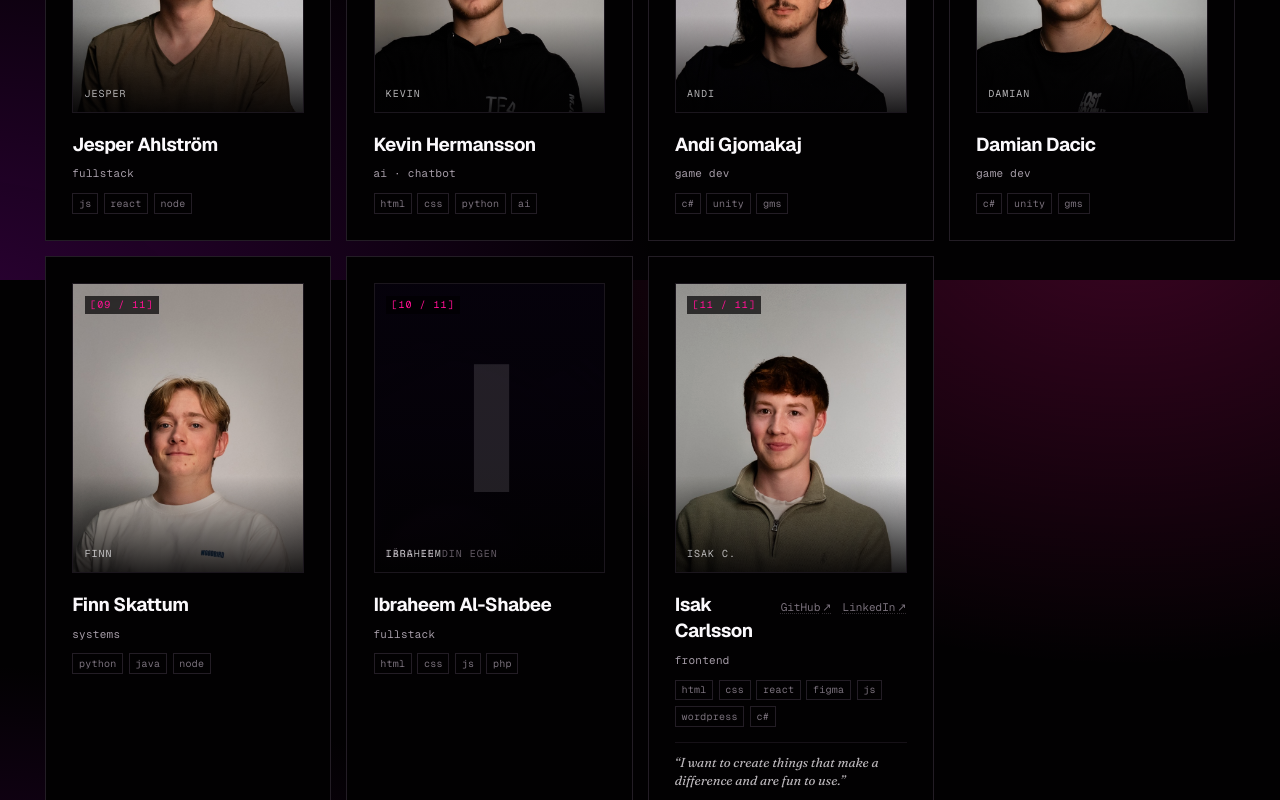
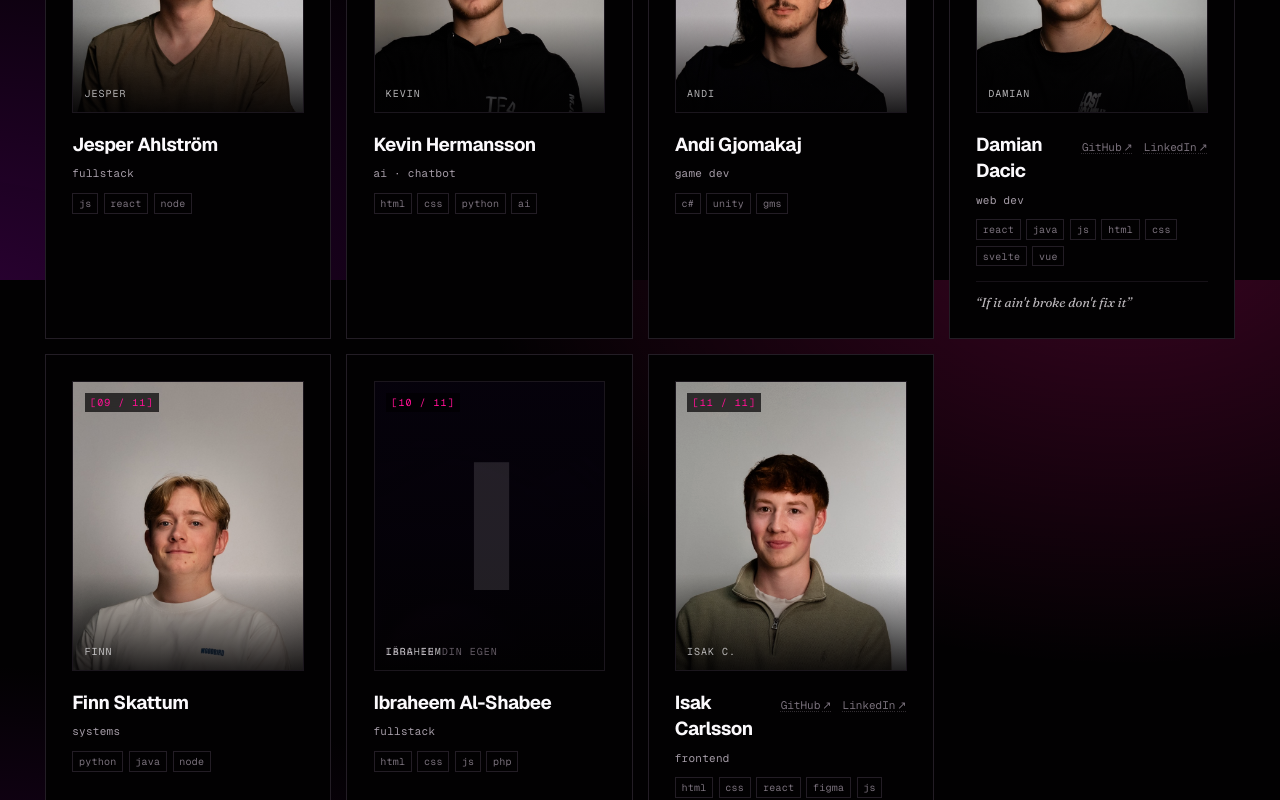
Before and after one commit to NTIG-Helsingborg/TE4_25-26_SITE, a React (Vite) app: page / in a window 1280 px wide. Shown: the part 2120-2920 px from the top of the page. Built offline with nearby package versions, Linux system fonts and the light colour scheme.

Commit message:
Flesh out Damian's student card
Add bio, quote, GitHub/LinkedIn, RoastBattles showcase entry and
update role + stack (React, Java, JS, HTML, CSS, Svelte, Vue) to
match the style used by Mykyta and Eliah.

```diff
--- a/src/data/students.ts
+++ b/src/data/students.ts
@@ -109,9 +109,20 @@ export const students: Student[] = [
     id: 'damian',
     fullName: 'Damian Dacic',
     shortName: 'Damian',
-    role: { sv: 'spelutveckling', en: 'game dev' },
-    stack: ['C#', 'Unity', 'GMS'],
+    role: { sv: 'webbutveckling', en: 'web dev' },
+    stack: ['React', 'Java', 'JS', 'HTML', 'CSS', 'Svelte', 'Vue'],
+    github: 'Ghost-With-A-Shoe',
+    linkedin: 'damian-dacic-88934537b',
     photo: '/photos/portrait-02.jpg',
+    bio: {
+      sv: 'Jag gillar att bygga grejer och lära mig nya saker — helst samtidigt. Webbutveckling är där jag trivs bäst, och jag hoppar gärna mellan ramverk som React, Svelte och Vue beroende på vad projektet behöver. På TE4 vid NTI Gymnasiet Helsingborg har jag jobbat med bland annat RoastBattles, klassens API-projekt i React + Vite, och plockat upp lite av allt på vägen — från frontend och styling till lite Java på baksidan. När jag inte kodar är jag oftast på jakt efter nästa sak att testa.',
+      en: 'I like to build things and learn new stuff — preferably at the same time. Web development is where I feel most at home, and I happily jump between frameworks like React, Svelte and Vue depending on what the project needs. At TE4 (NTI Gymnasiet Helsingborg) my work has included RoastBattles, the class API project built with React + Vite, and I have picked up a bit of everything along the way — from frontend and styling to some Java on the back. When I am not coding I am usually hunting for the next thing to try.',
+    },
+    quote: {
+      sv: "If it ain't broke don't fix it",
+      en: "If it ain't broke don't fix it",
+    },
+    projects: ['roastbattles'],
   },
   {
     id: 'finn',
```
